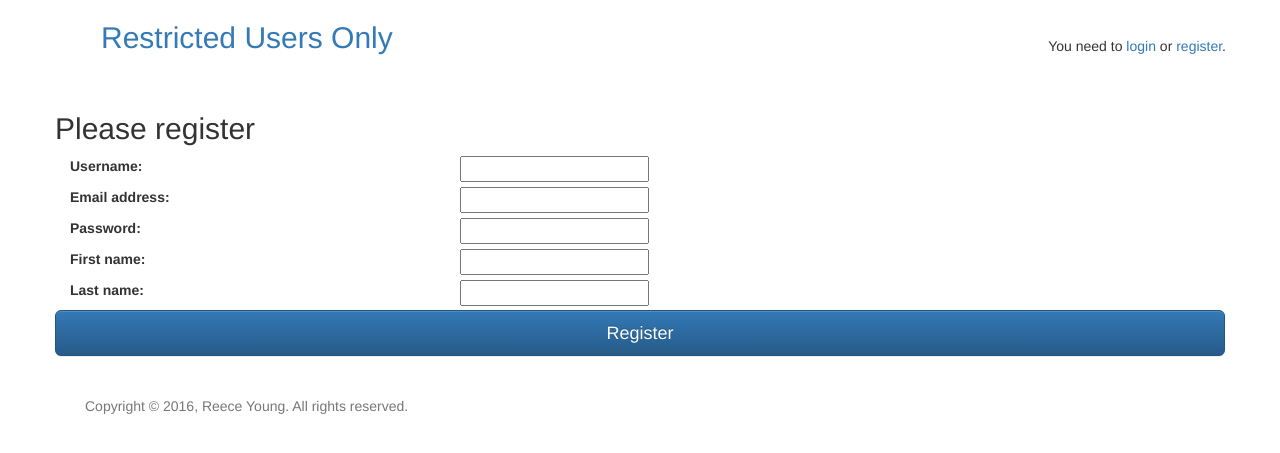
After one commit to ReeceYoung98/membership-program, a Django app: page /register/ in a window 1280 px wide. The commit adds this page. Shown: the top 453 px of the page. Run offline with Django 3.2, Linux system fonts and the light colour scheme; some libraries are stand-ins or nearby versions.

Commit message:
Added login/logout functionality

```diff
--- a/members/admin.py
+++ b/members/admin.py
@@ -1,5 +1 @@
 from django.contrib import admin
-from .models import User, UserDetail
-
-admin.site.register(User)
-admin.site.register(UserDetail)
--- a/members/forms.py
+++ b/members/forms.py
@@ -1,8 +1,14 @@
 from django.contrib.auth.models import User
-fromdjango import forms
+from django import forms
 
-class UserForm(forms.ModelForm):
+class RegisterForm(forms.ModelForm):
 	password = forms.CharField(widget = forms.PasswordInput)
 	class Meta:
 		model = User
-		fields = ['username', 'email', 'password']
+		fields = ['username', 'email', 'password', 'first_name', 'last_name']
+
+class LoginForm(forms.ModelForm):
+	password = forms.CharField(widget = forms.PasswordInput)
+	class Meta:
+		model = User
+		fields = ['username', 'password']
--- /dev/null
+++ b/members/templates/members/form_template.html
@@ -0,0 +1,9 @@
+{% for field in form %}
+	<div class="form-group">
+		<div class="col-sm-offset-4 col-sm-8">
+			<span class="text-danger small">{{ field.errors }}</span>
+		</div>
+		<label class="control-label col-sm-4">{{field.label_tag}}</label>
+		<div class="col-sm-8">{{field}}</div>
+	</div>
+{% endfor %}
--- a/members/templates/members/includes/page.html
+++ b/members/templates/members/includes/page.html
@@ -23,11 +23,15 @@
 			<header>
 				<nav class="navbar">
 					<div class="container">
-						<a href="/members"><h2>Members Login</h2></a>
-						<p class="navbar-text navbar-right">
-							<br />
-							You need to <a href="/login.php">login</a> or <a href="/register.php">register</a>.
-						</p>
+						<div class="col-md-8">
+							<a href="/"><h2>Restricted Users Only</h2></a>
+						</div>
+						<div class="col-md-4">
+							<p class="navbar-text navbar-right">
+								<br />
+								You need to <a href="/">login</a> or <a href="/register/">register</a>.
+							</p>
+						</div>
 					</div>
 				</nav>
 			</header>
--- /dev/null
+++ b/members/templates/members/logout.html
@@ -0,0 +1,6 @@
+{% extends 'members/includes/page.html' %}
+
+{% block content %}
+<meta http-equiv="refresh" content="1;url=/">
+<h2 class="form-signin-heading">You have been logged out</h2>
+{% endblock %}
--- /dev/null
+++ b/members/templates/members/register_form.html
@@ -0,0 +1,12 @@
+{% extends 'members/includes/page.html' %}
+
+{% block content %}
+<form action="" method="POST">
+	{% csrf_token %}
+	<h2 class="form-signin-heading">Please register</h2>
+
+	{% include 'members/form_template.html' %}
+
+	<button class="btn btn-lg btn-primary btn-block" type="submit">Register</button>
+</form>
+{% endblock %}
--- a/members/urls.py
+++ b/members/urls.py
@@ -1,8 +1,13 @@
 from django.conf.urls import url
+from django.contrib.auth.decorators import login_required
 from . import views
 
+app_name = 'members'
+
 urlpatterns = [
-	url(r'^$', views.index, name='index'),
-	url(r'^users/$', views.allusers, name='allusers'),
-	url(r'^users/(?P<user_id>[0-9]+)/$', views.profile, name='profile'),
+	url(r'^$', views.LoginFormView.as_view(), name='login_form'),
+	url(r'^register/$', views.RegisterFormView.as_view(), name='register_form'),
+	url(r'^users/$', login_required(views.allusers), name='allusers'),
+	url(r'^users/(?P<user_id>[0-9]+)/$', login_required(views.profile), name='profile'),
+	url(r'^logout/$', login_required(views.logout), name='logout'),
 ]
--- a/members/views.py
+++ b/members/views.py
@@ -1,9 +1,9 @@
 from django.http import Http404
-from django.shortcuts import render
-from .models import User, UserDetail
-
-def index(request):
-	return render(request, 'members/login.html')
+from django.shortcuts import render, redirect
+from django.contrib.auth import authenticate, login, logout
+from django.contrib.auth.models import User
+from django.views.generic import View
+from .forms import RegisterForm, LoginForm
 
 def allusers(request):
 	all_users = User.objects.all()
@@ -12,8 +12,61 @@ def allusers(request):
 def profile(request, user_id):
 	try:
 		retrieved_user = User.objects.get(id=user_id)
-		retrieved_user_profile = UserDetail.objects.get(id=retrieved_user.id)
-		context = {'retrieved_user': retrieved_user, 'retrieved_user_profile': retrieved_user_profile,}
 	except User.DoesNotExist:
 		raise Http404('User does not exist')
-	return render(request, 'members/users.html', context)
+	return render(request, 'members/users.html', {'retrieved_user': retrieved_user,})
+
+class RegisterFormView(View):
+	form_class = RegisterForm
+
+	def get(self, request):
+		form = self.form_class(None)
+		return render(request, 'members/register_form.html', {'form': form})
+
+	def post(self, request):
+		form = self.form_class(request.POST)
+
+		if form.is_valid():
+			user = form.save(commit = False)
+
+			username = form.cleaned_data['username']
+			password = form.cleaned_data['password']
+			email = form.cleaned_data['email']
+			first_name = form.cleaned_data['first_name']
+			last_name = form.cleaned_data['last_name']
+
+			user.set_password(password)
+			user.save()
+
+			user = authenticate(username = username, password = password)
+
+			if user is not None:
+				if user.is_active:
+					login(request, user)
+					return redirect('members:allusers')
+
+		return render(request, 'members/register_form.html', {'form': form})
+
+class LoginFormView(View):
+	form_class = LoginForm
+
+	def get(self, request):
+		form = self.form_class(None)
+		return render(request, 'members/login_form.html', {'form': form})
+
+	def post(self, request):
+		form = self.form_class(request.POST)
+
+		username = form.data['username']
+		password = form.data['password']
+
+		user = authenticate(username = username, password = password)
+
+		if user is not None:
+			if user.is_active:
+				login(request, user)
+				return redirect('members:allusers')
+
+def logout_view(request):
+    logout(request)
+    return HttpResponseRedirect('/')
--- a/mysite/settings.py
+++ b/mysite/settings.py
@@ -101,6 +101,8 @@ AUTH_PASSWORD_VALIDATORS = [
     },
 ]
 
+LOGIN_URL = '/'
+
 
 # Internationalization
 # https://docs.djangoproject.com/en/1.9/topics/i18n/
```
Also changed, not shown: members/models.py (+0 -17 lines), members/templates/members/login.html (deleted, +0 -27 lines), members/templates/members/login_form.html (added, +12 -0 lines), members/templates/members/users.html (+3 -5 lines), db.sqlite3.
